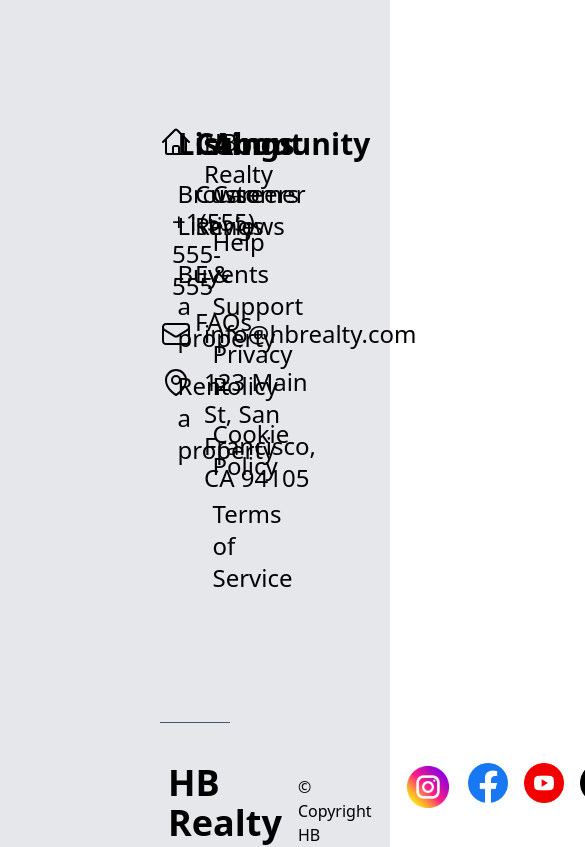
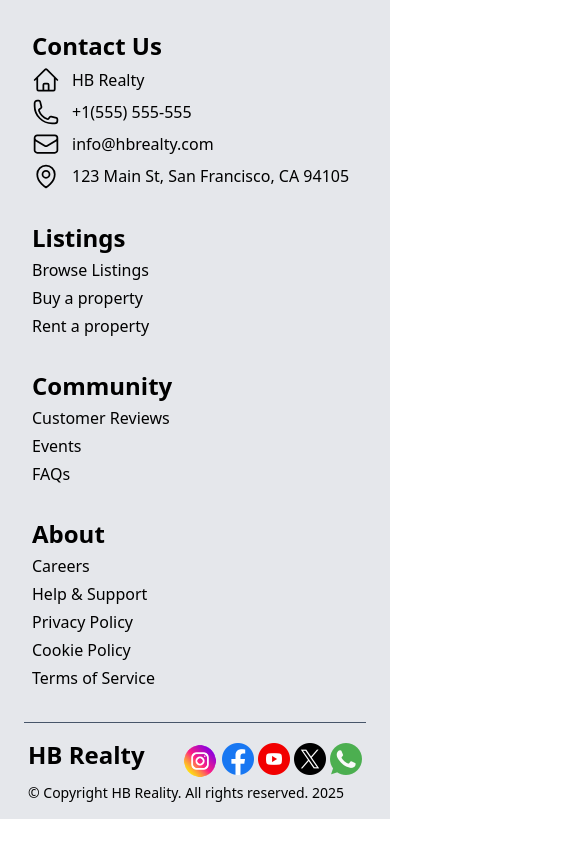
Before and after one commit to HarshitBakrania/HB-Realty, a React (Vite) app in the folder client/: page / in a window 390 px wide. Shown: the part 1340-2187 px from the top of the page, 585 px wide, since content can reach past the window. After the commit the page ends 2159 px from the top, so only its background shows below. Built offline with nearby package versions, Linux system fonts and the light colour scheme; no server answers.

Commit message:
fixed footer and made it responsive

```diff
--- a/client/package.json
+++ b/client/package.json
@@ -15,6 +15,7 @@
     "dotenv": "^16.4.5",
     "js-cookie": "^3.0.5",
     "leaflet": "^1.9.4",
+    "lucide-react": "^0.474.0",
     "react": "^18.3.1",
     "react-cookie": "^7.1.4",
     "react-dom": "^18.3.1",
--- a/client/src/components/Footer.jsx
+++ b/client/src/components/Footer.jsx
@@ -7,40 +7,49 @@ import WhatsappLogo from "./icons/whatsapp.png";
 
 export default function Footer() {
   return (
-    <div className="bg-gray-200">
-      <div className="py-32 px-40 grid grid-cols-4 justify-center">
-        <div className="flex flex-col text-2xl space-y-4 pr-40">
-          <div className="flex gap-3">
+    <div className="bg-gray-200 max-w-full">
+      <div className="p-8 space-y-8 md:space-y-10 lg:py-32 lg:px-40 lg:grid lg:grid-cols-4 lg:justify-center lg:space-y-0">
+        <div className="md:text-xl lg:text-2xl space-y-1 md:space-y-3 lg:space-y-4 max-w-fit">
+          <span className="text-2xl md:text-2xl lg:text-3xl font-semibold">
+            Contact Us
+          </span>
+          <div className="flex gap-3 items-center">
             <HomeIcon />
             <div>HB Realty</div>
           </div>
-          <div className="flex gap-3">
+          <div className="flex gap-3 items-center">
             <PhoneIcon />
             <div>+1(555) 555-555 </div>
           </div>
-          <div className="flex gap-3">
-            <div><MailIcon /></div>
+          <div className="flex gap-3 items-center">
+            <MailIcon />
             <div>info@hbrealty.com</div>
           </div>
-          <div className="flex gap-3">
-            <div><MapPin /></div>
+          <div className="flex gap-3 items-center">
+            <MapPin />
             <div>123 Main St, San Francisco, CA 94105</div>
           </div>
         </div>
-        <div className="text-2xl space-y-4">
-          <div className="text-3xl font-semibold">Listings</div>
+        <div className="md:text-xl lg:text-2xl space-y-1 md:space-y-3 lg:space-y-4">
+          <span className="text-2xl md:text-2xl lg:text-3xl font-semibold">
+            Listings
+          </span>
           <div>Browse Listings</div>
           <div>Buy a property</div>
           <div>Rent a property</div>
         </div>
-        <div className="text-2xl space-y-4">
-          <div className="text-3xl font-semibold">Community</div>
+        <div className="md:text-xl lg:text-2xl space-y-1 md:space-y-3 lg:space-y-4">
+          <div className="text-2xl md:text-2xl lg:text-3xl font-semibold">
+            Community
+          </div>
           <div>Customer Reviews</div>
           <div>Events</div>
           <div>FAQs</div>
         </div>
-        <div className="text-2xl space-y-4">
-          <div className="text-3xl font-semibold">About</div>
+        <div className="md:text-xl lg:text-2xl space-y-1 md:space-y-3 lg:space-y-4">
+          <div className="text-2xl md:text-2xl lg:text-3xl font-semibold">
+            About
+          </div>
           <div>Careers</div>
           <div>Help & Support</div>
           <div>Privacy Policy</div>
@@ -48,19 +57,23 @@ export default function Footer() {
           <div>Terms of Service</div>
         </div>
       </div>
-      <div className="border-t border-slate-600 mx-40 py-10 flex justify-between">
-        <div className="flex flex-row px-2">
-          <div className="text-4xl font-semibold">HB Realty</div>
-          <div className="px-4 py-3">
-            © Copyright HB Reality. All rights reserved. 2024
+      <div className="border-t border-slate-600 mx-6 lg:mx-32 py-4 lg:py-10 max-w-full ">
+        <div className="px-1 md:px-3 lg:px-6">
+          <div className="flex justify-between">
+            <div className="text-2xl md:text-3xl lg:text-4xl font-semibold">
+              HB Realty
+            </div>
+            <div className="flex py-1 space-x-1 md:space-x-2 lg:space-x-4">
+              <img src={InstagramLogo} className="size-9 lg:size-12" />
+              <img src={FacebookLogo} className="size-8 lg:size-10" />
+              <img src={YoutubeLogo} className="size-8 lg:size-10" />
+              <img src={TwitterLogo} className="size-8 lg:size-10" />
+              <img src={WhatsappLogo} className="size-8 lg:size-10" />
+            </div>
           </div>
-        </div>
-        <div className="flex gap-4 px-2">
-          <img src={InstagramLogo} className="size-12" />
-          <img src={FacebookLogo} className="size-10" />
-          <img src={YoutubeLogo} className="size-10" />
-          <img src={TwitterLogo} className="size-10" />
-          <img src={WhatsappLogo} className="size-10" />
+          <div className="text-sm md:text-base">
+            © Copyright HB Reality. All rights reserved. 2025
+          </div>
         </div>
       </div>
     </div>
--- a/client/src/components/icons/icons.jsx
+++ b/client/src/components/icons/icons.jsx
@@ -6,7 +6,7 @@ export const PhoneIcon = () => {
       viewBox="0 0 24 24"
       stroke-width="1.5"
       stroke="currentColor"
-      class="size-8"
+      class="size-7 md:size-8"
     >
       <path
         stroke-linecap="round"
@@ -26,7 +26,7 @@ export const HomeIcon = () => {
         viewBox="0 0 24 24"
         stroke-width="1.5"
         stroke="black"
-        class="size-8"
+        class="size-7 md:size-8"
       >
         <path
           stroke-linecap="round"
@@ -46,7 +46,7 @@ export const MailIcon = () => {
       viewBox="0 0 24 24"
       strokeWidth={1.5}
       stroke="currentColor"
-      className="size-8"
+      className="size-7 md:size-8"
     >
       <path
         strokeLinecap="round"
@@ -65,7 +65,7 @@ export const MapPin = () => {
       viewBox="0 0 24 24"
       stroke-width="1.5"
       stroke="currentColor"
-      class="size-8"
+      class="size-7 md:size-8"
     >
       <path
         stroke-linecap="round"
```
Also changed, not shown: client/src/pages/Homepage.jsx (line endings or trailing spaces), 1 other file (tests, documents, lock files or other folders).
